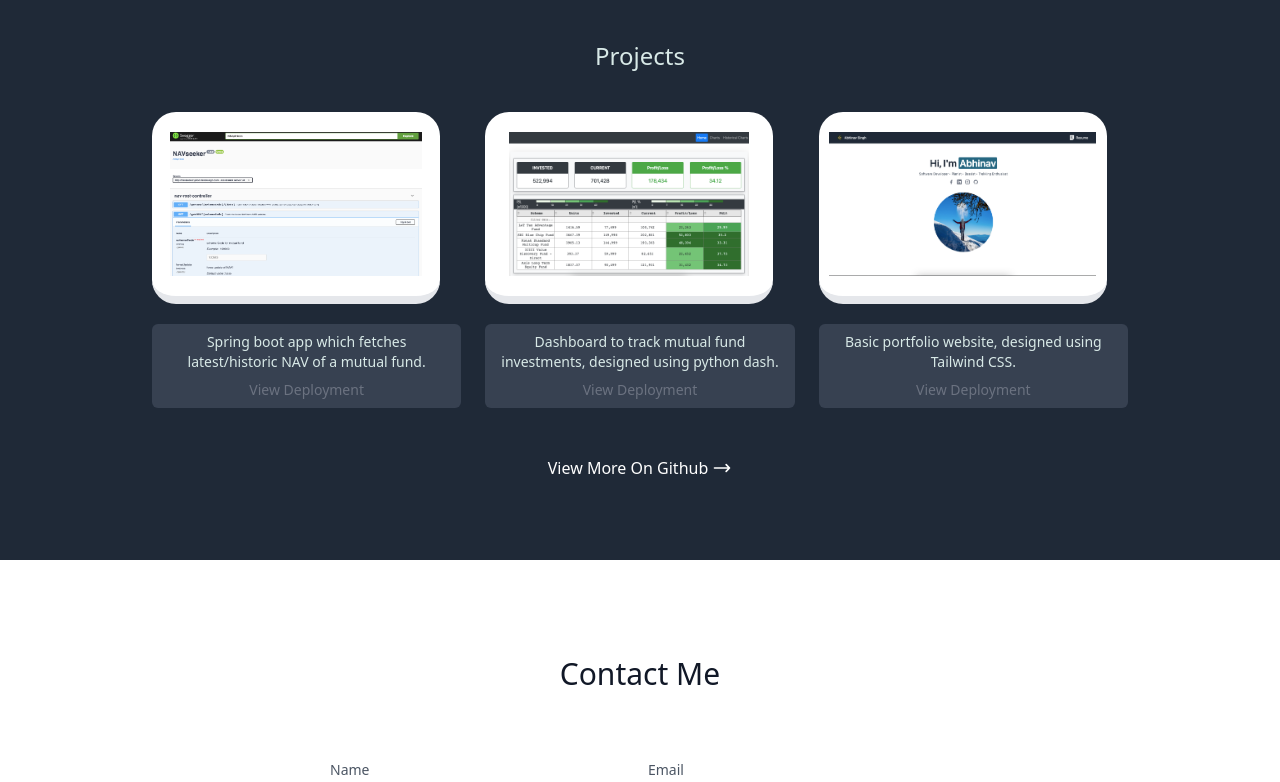
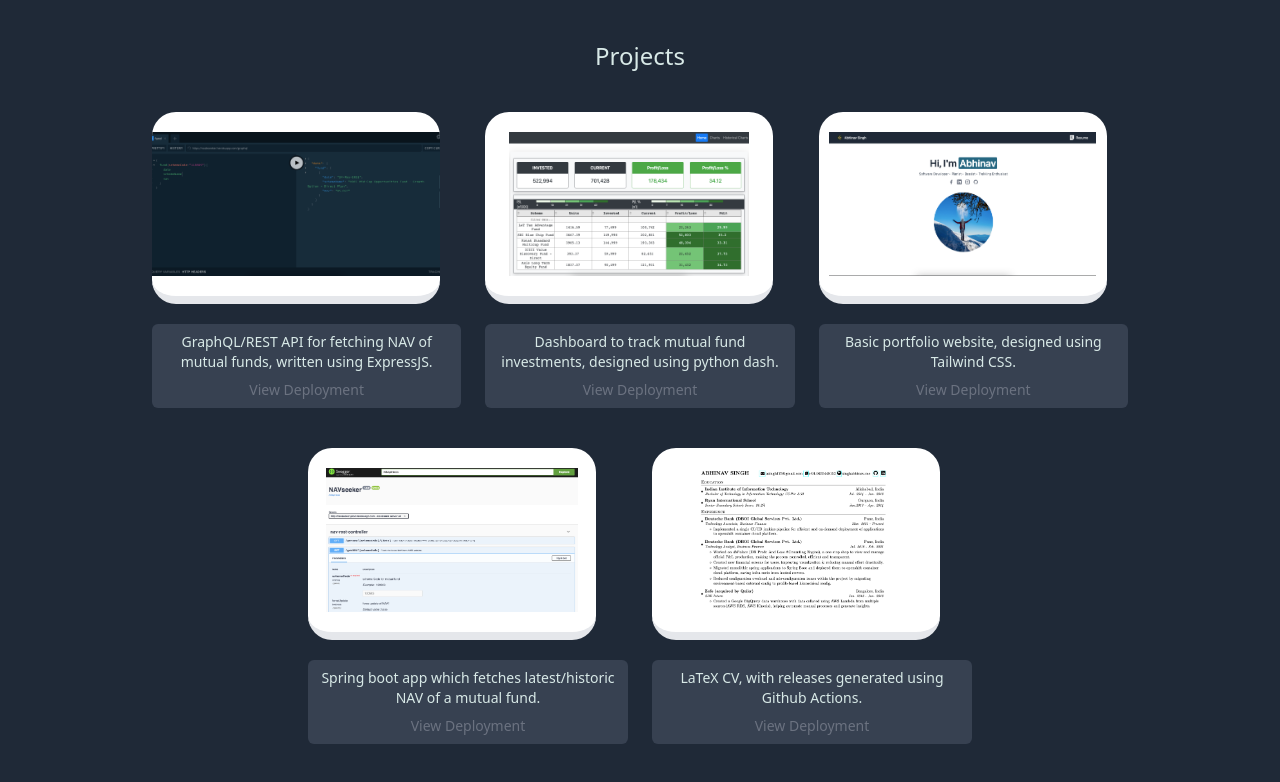
Before and after one commit to terriblebassist/myfolio, a Vue app: page / in a window 1280 px wide. Shown: the part 760-1542 px from the top of the page. Built offline with nearby package versions, Linux system fonts and the light colour scheme.

Commit message:
added some more projects

```diff
--- a/src/App.vue
+++ b/src/App.vue
@@ -88,16 +88,16 @@
                     <div class="grid grid-cols-1 gap-6 sm:grid-cols-3 lg:grid-cols-3">
                         <div class="max-w-xs w-full project-l">
                             <div class="flex items-center justify-center h-48 w-72 bg-white border-b-8 border-teal-400 rounded-3xl overflow-hidden">
-                                <img class="object-cover h-36" src="./assets/navseeker.png" alt="" />
+                                <img class="object-cover h-36" src="./assets/nodeseeker.png" alt="" />
                             </div>
                             <a
-                                href="https://navseeker-prod.herokuapp.com"
+                                href="https://nodeseeker.herokuapp.com/playground"
                                 target="_blank"
                                 rel="noopener noreferrer"
                                 class="block bg-gray-700 mt-5 rounded-md overflow-hidden transition duration-500 ease-in-out transform hover:-translate-y-1 hover:scale-110"
                             >
                                 <div class="py-2 px-3 text-center text-sm">
-                                    <p class="text-lightgreen">Spring boot app which fetches latest/historic NAV of a mutual fund.</p>
+                                    <p class="text-lightgreen">GraphQL/REST API for fetching NAV of mutual funds, written using ExpressJS.</p>
                                     <span class="block text-gray-500 mt-2 hover:text-lightgreen">View Deployment</span>
                                 </div>
                             </a>
@@ -131,9 +131,45 @@
                         </div>
                     </div>
                 </div>
+                <div class="flex items-center justify-center mt-10">
+                    <div class="grid grid-cols-1 gap-6 sm:grid-cols-2 lg:grid-cols-2">
+                        <div class="max-w-xs w-full project-l">
+                            <div class="flex items-center justify-center h-48 w-72 bg-white border-b-8 border-teal-400 rounded-3xl overflow-hidden">
+                                <img class="object-cover h-36" src="./assets/navseeker.png" alt="" />
+                            </div>
+                            <a
+                                href="https://navseeker-prod.herokuapp.com"
+                                target="_blank"
+                                rel="noopener noreferrer"
+                                class="block bg-gray-700 mt-5 rounded-md overflow-hidden transition duration-500 ease-in-out transform hover:-translate-y-1 hover:scale-110"
+                            >
+                                <div class="py-2 px-3 text-center text-sm">
+                                    <p class="text-lightgreen">Spring boot app which fetches latest/historic NAV of a mutual fund.</p>
+                                    <span class="block text-gray-500 mt-2 hover:text-lightgreen">View Deployment</span>
+                                </div>
+                            </a>
+                        </div>
+                        <div class="max-w-xs w-full project-b">
+                            <div class="flex items-center justify-center h-48 w-72 bg-white border-b-8 border-teal-400 rounded-3xl overflow-hidden">
+                                <img class="object-cover h-36" src="./assets/latexcv.png" alt="" />
+                            </div>
+                            <a
+                                href="https://github.com/terriblebassist/resume/releases/latest"
+                                target="_blank"
+                                rel="noopener noreferrer"
+                                class="block bg-gray-700 mt-5 rounded-md overflow-hidden transition duration-500 ease-in-out transform hover:-translate-y-1 hover:scale-110"
+                            >
+                                <div class="py-2 px-3 text-center text-sm">
+                                    <p class="text-lightgreen">LaTeX CV, with releases generated using Github Actions.</p>
+                                    <span class="block text-gray-500 mt-2 hover:text-lightgreen">View Deployment</span>
+                                </div>
+                            </a>
+                        </div>
+                    </div>
+                </div>
                 <div class="flex items-center justify-center mt-12 project-b">
                     <a class="flex items-center text-white hover:underline hover:text-lightgreen" href="https://github.com/terriblebassist" target="_blank" rel="noopener noreferrer">
-                        <span>View More On Github</span>
+                        <span>View Source On Github</span>
                         <svg class="h-5 w-5 ml-1" fill="none" viewBox="0 0 24 24" stroke="currentColor">
                             <path stroke-linecap="round" stroke-linejoin="round" stroke-width="2" d="M17 8l4 4m0 0l-4 4m4-4H3" />
                         </svg>
```
Also changed, not shown: src/assets/latexcv.png (added), src/assets/nodeseeker.png (added).
